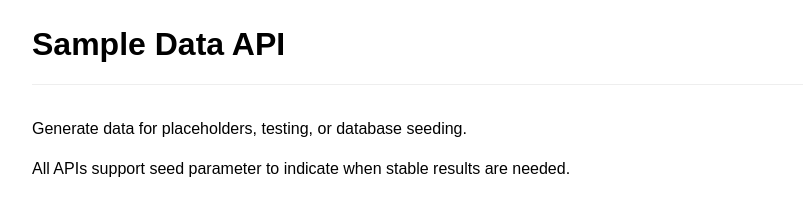
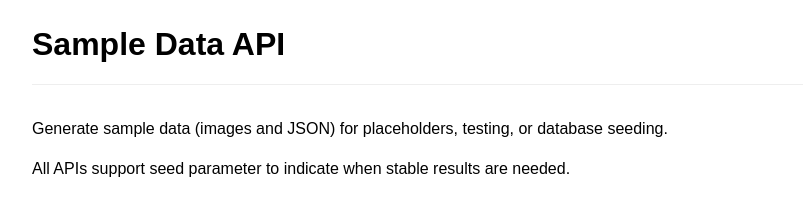
Before and after one commit to beenotung/sample, a website with bundled scripts: page public/index.html in a window 1280 px wide. Shown: the top 202 px of the page, 208-1011 px from the left. Built offline with nearby package versions, Linux system fonts and the light colour scheme; files whose address does not match are found by name.

Commit message:
docs: mention the image is also supported in the desc

```diff
--- a/public/index.html
+++ b/public/index.html
@@ -185,7 +185,10 @@
     </header>
 
     <main>
-      <p>Generate data for placeholders, testing, or database seeding.</p>
+      <p>
+        Generate sample data (images and JSON) for placeholders, testing, or
+        database seeding.
+      </p>
       <p>
         All APIs support seed parameter to indicate when stable results are
         needed.
```
Also changed, not shown: README.md.
